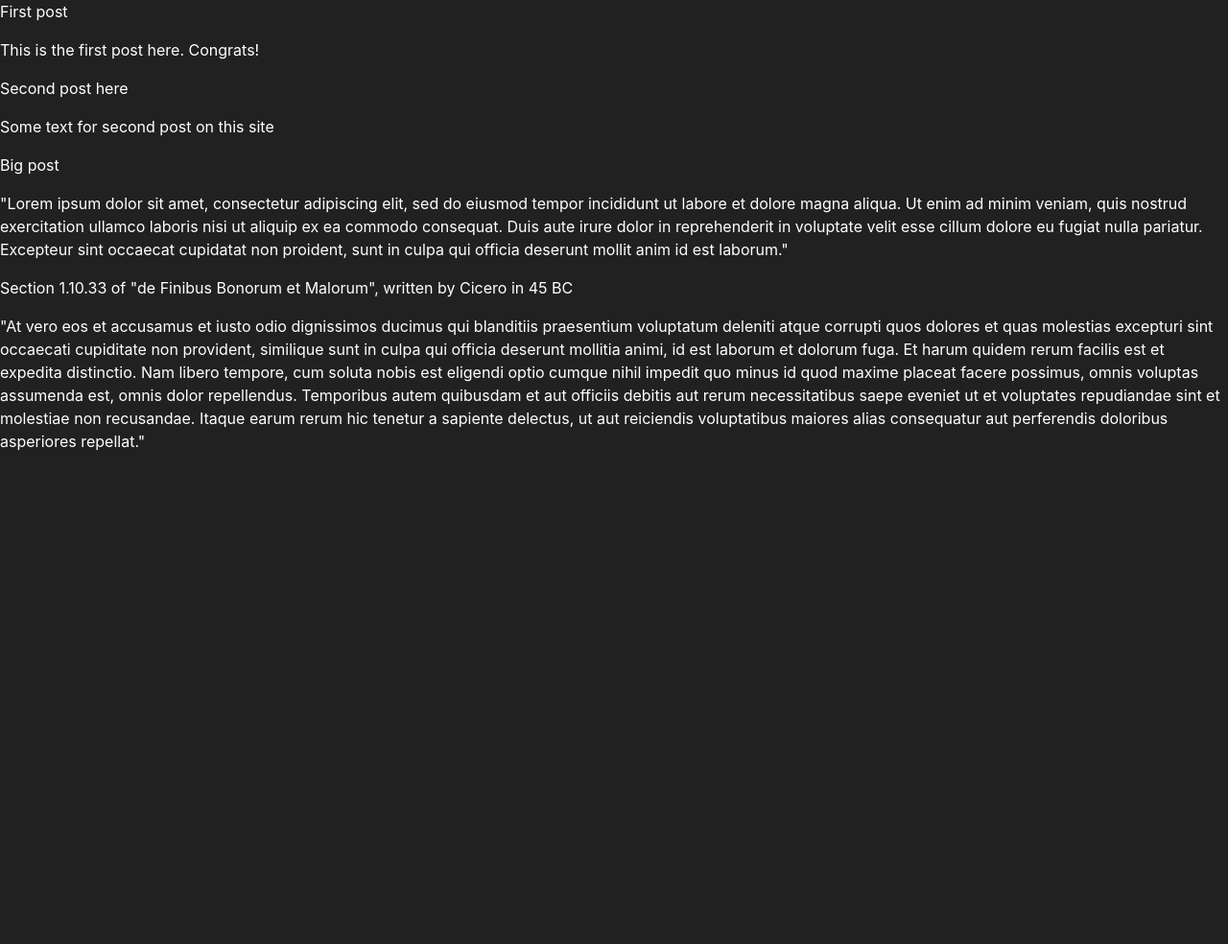
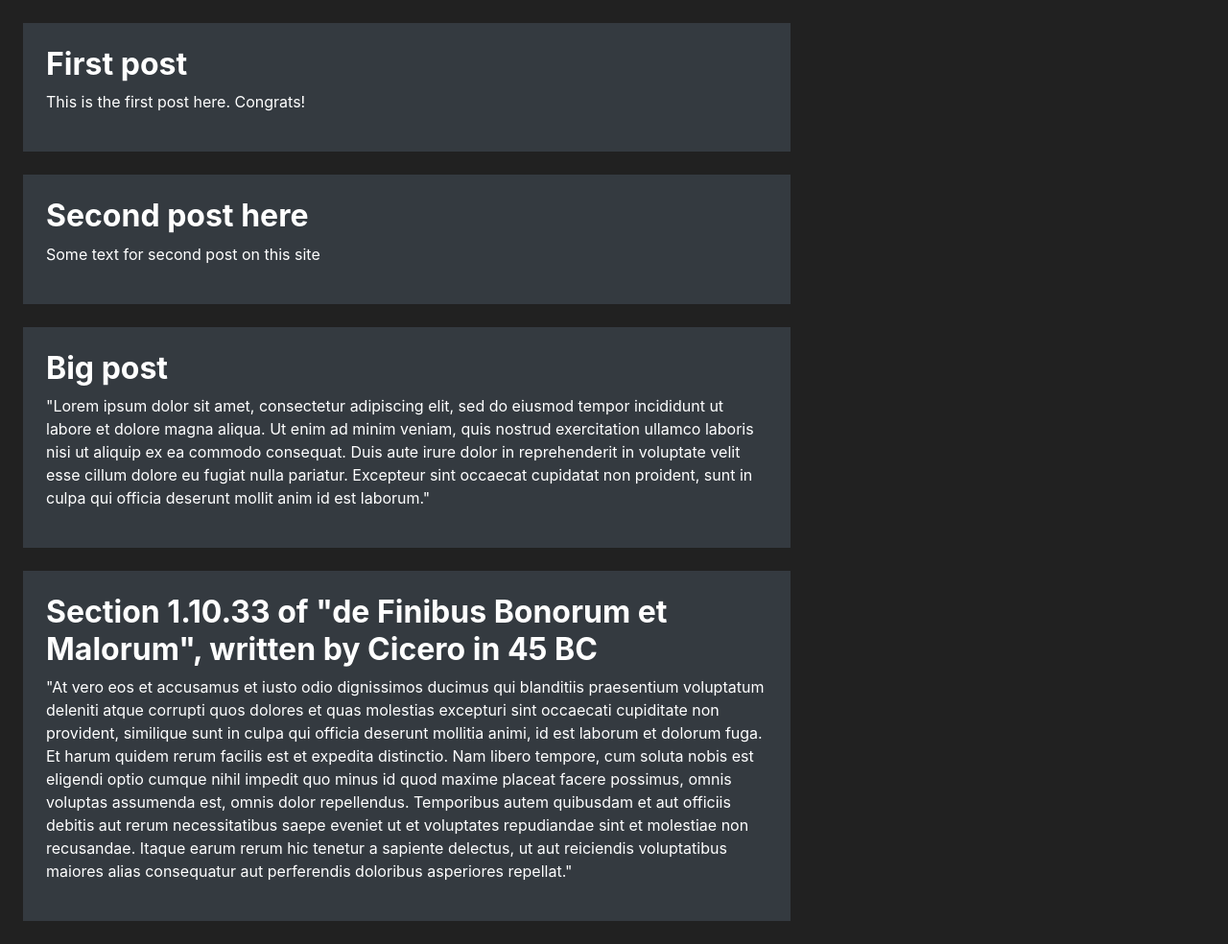
Before and after one commit to Crysis760/Nothing-About-It, a Flask app: template blog/templates/blog.html in a window 1280 px wide. Shown: the part 56-1040 px from the top of the page at 96% size. Before the commit the page ends 526 px from the top, so only its background shows below. Run offline with Flask 3, Linux system fonts and the light colour scheme; the template is opened without the code that fills it: values that come from a table or form of the project are taken from there, others are empty.

Commit message:
some design stuff

```diff
--- a/blog/templates/blog.html
+++ b/blog/templates/blog.html
@@ -5,7 +5,9 @@
 
 {% block content %}
     {% for post in posts %}
-        <p>{{ post.title }}</p>
-        <p>{{ post.text }}</p>
+        <div class="modal-lg bg-dark m-md-4 p-md-4">
+            <h2><strong>{{ post.title }}</strong></h2>
+            <p>{{ post.text }}</p>
+        </div>
     {% endfor %}
 {% endblock %}
```
Also changed, not shown: instance/blog.db.
